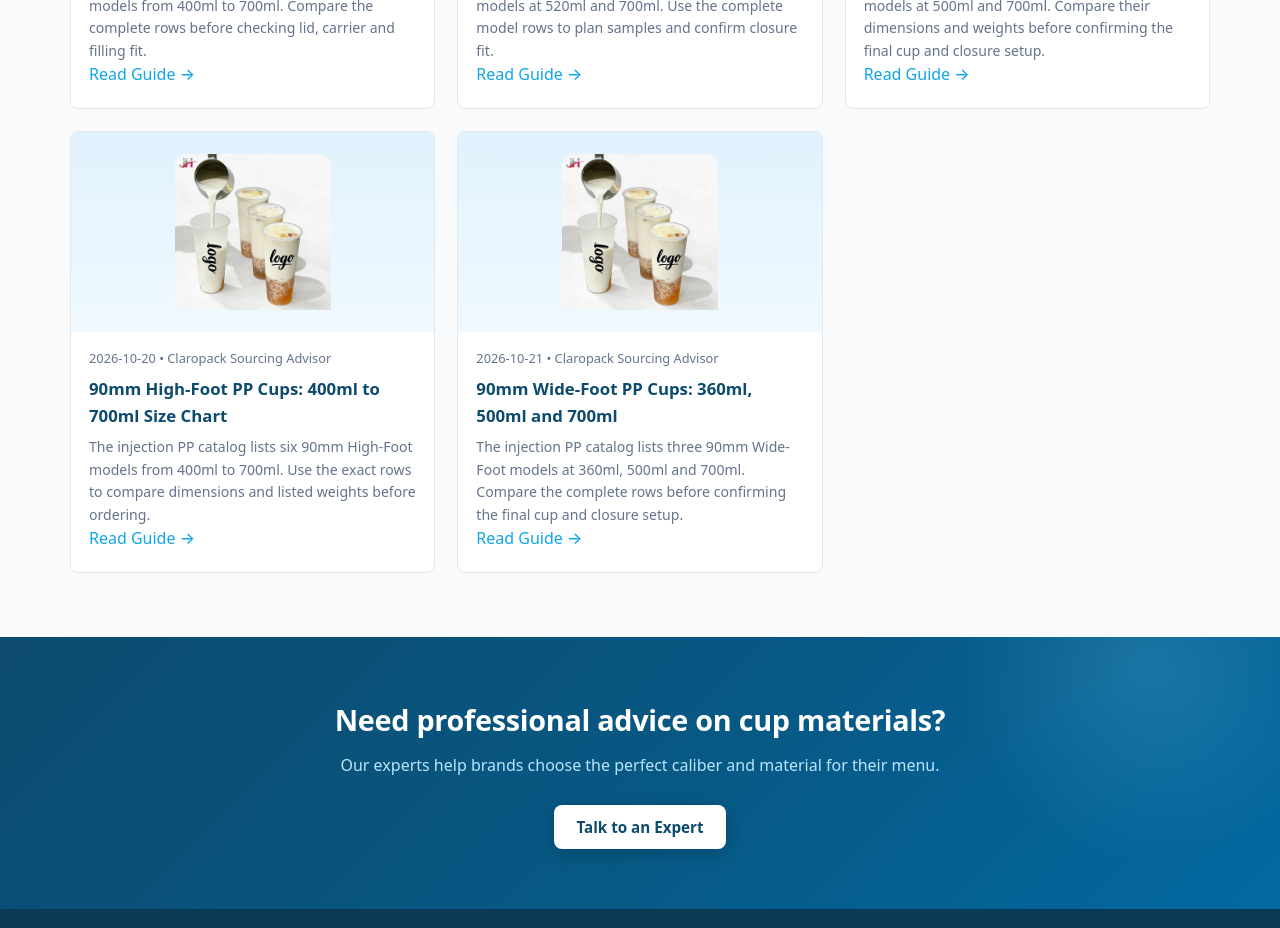
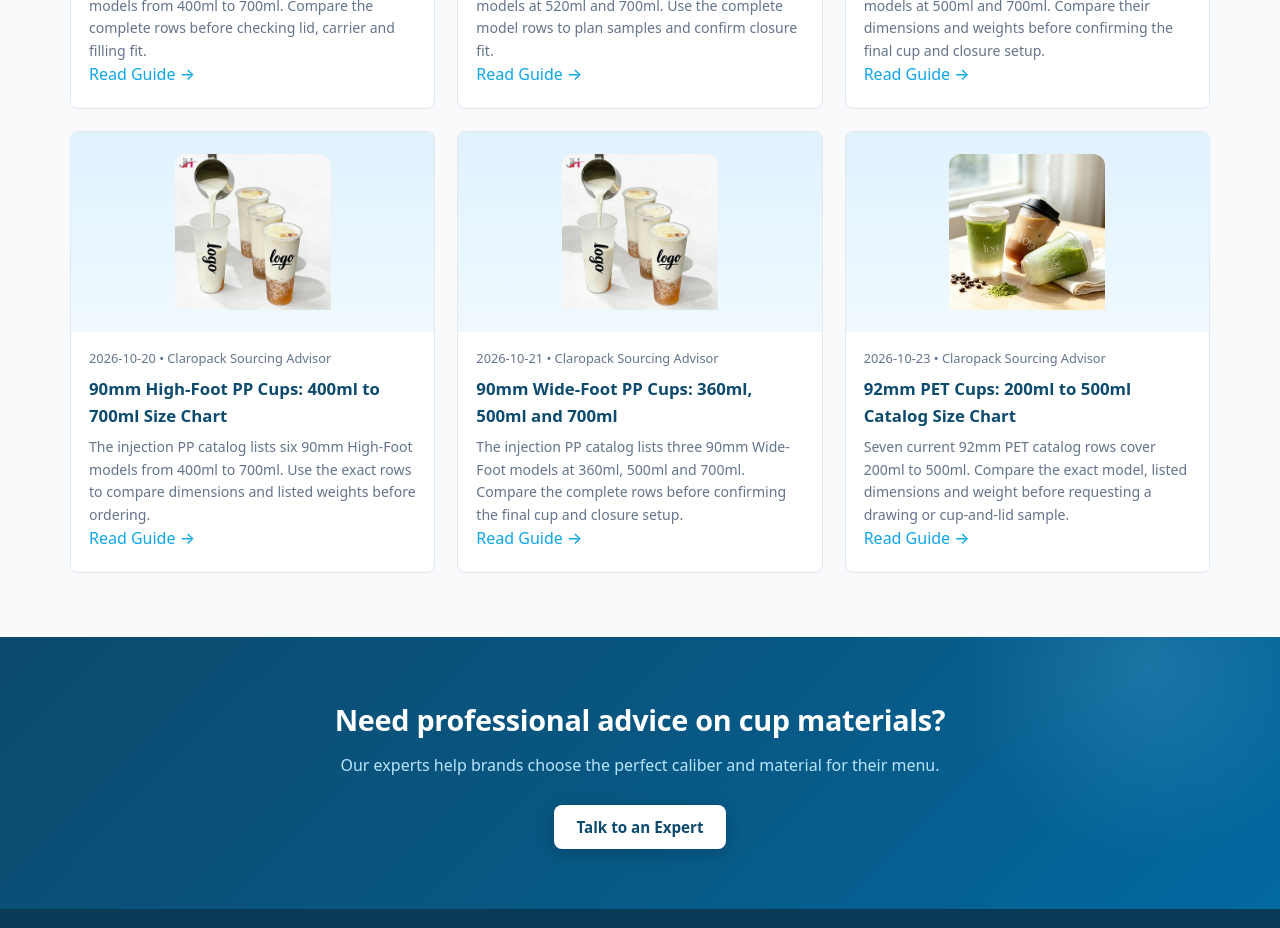
Before and after one commit to parkourV/claropack-official, a React (Vite) app: page /blog in a window 1280 px wide. Shown: the part 9300-10228 px from the top of the page. Built offline with nearby package versions, Linux system fonts and the light colour scheme.

Commit message:
seo: daily post publish and technical audit

```diff
--- a/scripts/doctor.mjs
+++ b/scripts/doctor.mjs
@@ -137,7 +137,8 @@ async function run() {
         'https://claropack.com/blog/82mm-square-pp-cup-size-chart',
         'https://claropack.com/blog/90mm-straight-pp-cup-size-chart',
         'https://claropack.com/blog/90mm-high-foot-pp-cup-size-chart',
-        'https://claropack.com/blog/90mm-wide-foot-pp-cup-size-chart'
+        'https://claropack.com/blog/90mm-wide-foot-pp-cup-size-chart',
+        'https://claropack.com/blog/92mm-pet-cup-size-chart-200ml-500ml'
     ];
     for (const url of requiredSitemapUrls) {
         if (!sitemap.includes(`<loc>${url}/</loc>`)) {
@@ -213,7 +214,8 @@ async function run() {
         { path: 'blog/82mm-square-pp-cup-size-chart/index.html', route: '/blog/82mm-square-pp-cup-size-chart' },
         { path: 'blog/90mm-straight-pp-cup-size-chart/index.html', route: '/blog/90mm-straight-pp-cup-size-chart' },
         { path: 'blog/90mm-high-foot-pp-cup-size-chart/index.html', route: '/blog/90mm-high-foot-pp-cup-size-chart' },
-        { path: 'blog/90mm-wide-foot-pp-cup-size-chart/index.html', route: '/blog/90mm-wide-foot-pp-cup-size-chart' }
+        { path: 'blog/90mm-wide-foot-pp-cup-size-chart/index.html', route: '/blog/90mm-wide-foot-pp-cup-size-chart' },
+        { path: 'blog/92mm-pet-cup-size-chart-200ml-500ml/index.html', route: '/blog/92mm-pet-cup-size-chart-200ml-500ml' }
     ];
 
     let allPassed = true;
--- a/scripts/prerender.mjs
+++ b/scripts/prerender.mjs
@@ -76,6 +76,7 @@ const routes = [
   "/blog/90mm-straight-pp-cup-size-chart",
   "/blog/90mm-high-foot-pp-cup-size-chart",
   "/blog/90mm-wide-foot-pp-cup-size-chart",
+  "/blog/92mm-pet-cup-size-chart-200ml-500ml",
   "/about",
   "/contact"
 ];
--- a/src/data/posts.jsx
+++ b/src/data/posts.jsx
@@ -2919,5 +2919,59 @@ export const posts = {
       { q: 'Which 90mm Wide-Foot model is lightest?', a: 'The 360ml row lists 12.8g, the 500ml row lists 16g and the 700ml row lists 24g. Confirm production tolerance for the selected model.' },
       { q: 'Does the 90mm caliber guarantee a matching lid?', a: 'No. Nominal caliber and the Wide-Foot label do not establish rim-profile, foot or closure compatibility. Test the selected cup and lid or sealing setup together.' }
     ]
+  },
+  '92mm-pet-cup-size-chart-200ml-500ml': {
+    title: '92mm PET Cups: 200ml to 500ml Catalog Size Chart',
+    description: 'Compare seven listed 92mm PET cup models by capacity, catalog dimensions, weight and carton quantity; check lid fit against the selected model.',
+    date: '2026-10-23',
+    author: 'Claropack Sourcing Advisor',
+    img: '/assets/images/prod-pet.webp',
+    excerpt: 'Seven current 92mm PET catalog rows cover 200ml to 500ml. Compare the exact model, listed dimensions and weight before requesting a drawing or cup-and-lid sample.',
+    quickFacts: [
+      { label: 'Catalog series', value: '92mm PET' },
+      { label: 'Listed capacities', value: '200 / 260 / 340 / 350 / 400 / 420 / 500ml' },
+      { label: 'Listed weights', value: '7 / 8 / 10 / 10 / 11 / 11.5 / 13.5g' },
+      { label: 'Carton quantity', value: '1,000 pcs per listed model' }
+    ],
+    content: [
+      {
+        type: 'text',
+        h2: 'Choose a Model, Not Only a Caliber',
+        body: 'The current PET catalog has seven 92mm-series cup rows, with listed capacities from 200ml to 500ml. The series name is 92mm, while the first number in each listed dimension string is 93mm. The supplied data do not explain this difference; do not infer a rim tolerance or lid specification from it. Request the final factory drawing and sample for the exact model.'
+      },
+      {
+        type: 'comparison',
+        h2: '92mm PET Cup Catalog Rows',
+        body: 'The dimensions below reproduce the catalog strings without assigning an unverified order to the measurements. Weights and carton quantities are also catalog values, not production tolerances or minimum order quantities.',
+        table: {
+          head: ['Catalog model', 'Capacity', 'Catalog dimensions', 'Listed weight', 'Carton'],
+          rows: [
+            ['92-200 PET', '200 ml', '93 × 56 × 55 mm', '7 g', '1,000 pcs'],
+            ['92-260 PET', '260 ml', '93 × 71 × 55 mm', '8 g', '1,000 pcs'],
+            ['92-340 PET', '340 ml', '93 × 91 × 58 mm', '10 g', '1,000 pcs'],
+            ['92-350 PET', '350 ml', '93 × 80 × 67 mm', '10 g', '1,000 pcs'],
+            ['92-400 PET', '400 ml', '93 × 107 × 57 mm', '11 g', '1,000 pcs'],
+            ['92-420 PET', '420 ml', '93 × 109 × 57 mm', '11.5 g', '1,000 pcs'],
+            ['92-500 PET', '500 ml', '93 × 132 × 56 mm', '13.5 g', '1,000 pcs']
+          ]
+        }
+      },
+      {
+        type: 'text',
+        h2: 'Why the 340ml and 350ml Rows Need Separate Checks',
+        body: 'The 92-340 PET and 92-350 PET rows both list 10g, but their catalog dimensions differ: 93 × 91 × 58mm versus 93 × 80 × 67mm. A shared weight does not establish identical cup geometry, usable fill level or closure fit. Compare the model codes and request separate drawings and samples if both are being considered.'
+      },
+      {
+        type: 'text',
+        h2: 'What to Include in a Supplier Inquiry',
+        body: 'Quote the exact catalog model, its listed capacity, dimension string, weight and 1,000-piece carton quantity. Ask the factory to confirm the dimension order and tolerance, actual rim profile, matched lid or sealing film, usable fill level, temperature rating, food-contact documents, printing, MOQ, price and lead time. Those details are 待工厂确认; carton quantity is not an MOQ. See the current PET catalog for other sizes and compare the 90mm and 95mm series separately.'
+      }
+    ],
+    faqs: [
+      { q: 'Which 92mm PET capacities are listed?', a: 'The current catalog lists 200ml, 260ml, 340ml, 350ml, 400ml, 420ml and 500ml models in this series.' },
+      { q: 'Why do the dimension strings start with 93mm?', a: 'The catalog labels this series 92mm but lists dimension strings starting with 93mm. The reason and exact rim specification are 待工厂确认; request a final drawing and sample.' },
+      { q: 'Do all seven models have the same carton quantity?', a: 'Each of the seven supplied rows lists 1,000 pcs per carton. MOQ and final packing configuration are 待工厂确认.' },
+      { q: 'Can a lid be selected from the 92mm label alone?', a: 'No. Rim profile and lid or sealing-film fit are 待工厂确认 for the exact cup model; test a physical cup-and-closure sample.' }
+    ]
   }
 }
--- a/src/pages/BlogPost.jsx
+++ b/src/pages/BlogPost.jsx
@@ -14,6 +14,7 @@ const relatedGuides = {
   '109mm-pp-fruit-bucket-torch-cup-size-chart': ['119mm-pp-cup-size-chart-700ml-1000ml', '108mm-1000ml-injection-pp-cup-guide', 'injection-pp-cup-model-weight-guide'],
   '119mm-pp-cup-size-chart-700ml-1000ml': ['109mm-pp-fruit-bucket-torch-cup-size-chart', '108mm-1000ml-injection-pp-cup-guide', '95mm-round-injection-pp-cups-selection-guide'],
   '90mm-wide-foot-pp-cup-size-chart': ['90mm-high-foot-pp-cup-size-chart', '90mm-straight-pp-cup-size-chart', '90mm-flat-bottom-injection-pp-cup-size-chart'],
+  '92mm-pet-cup-size-chart-200ml-500ml': ['117mm-pet-cup-sizes-330ml-1000ml'],
 }
 
 export default function BlogPost() {
```
Also changed, not shown: 73 other files (tests, documents, lock files or other folders).
